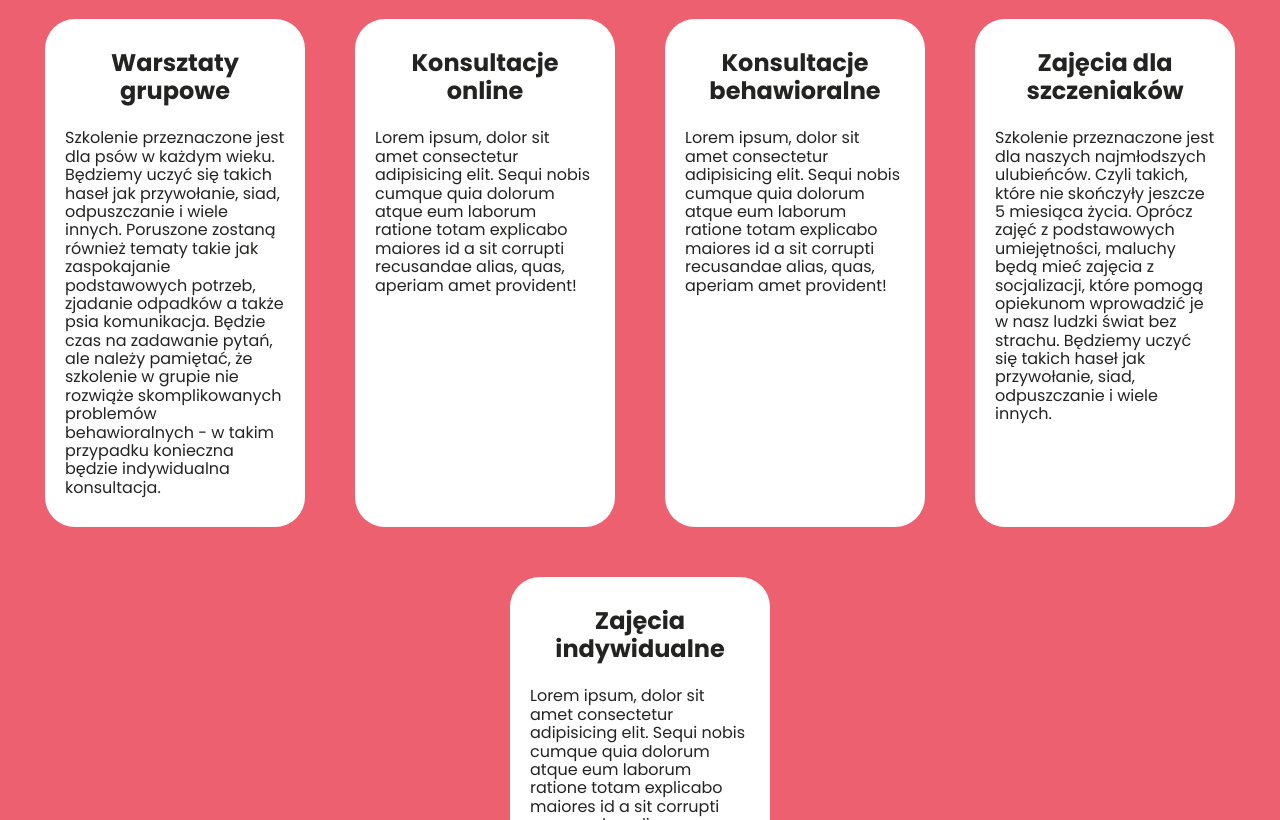
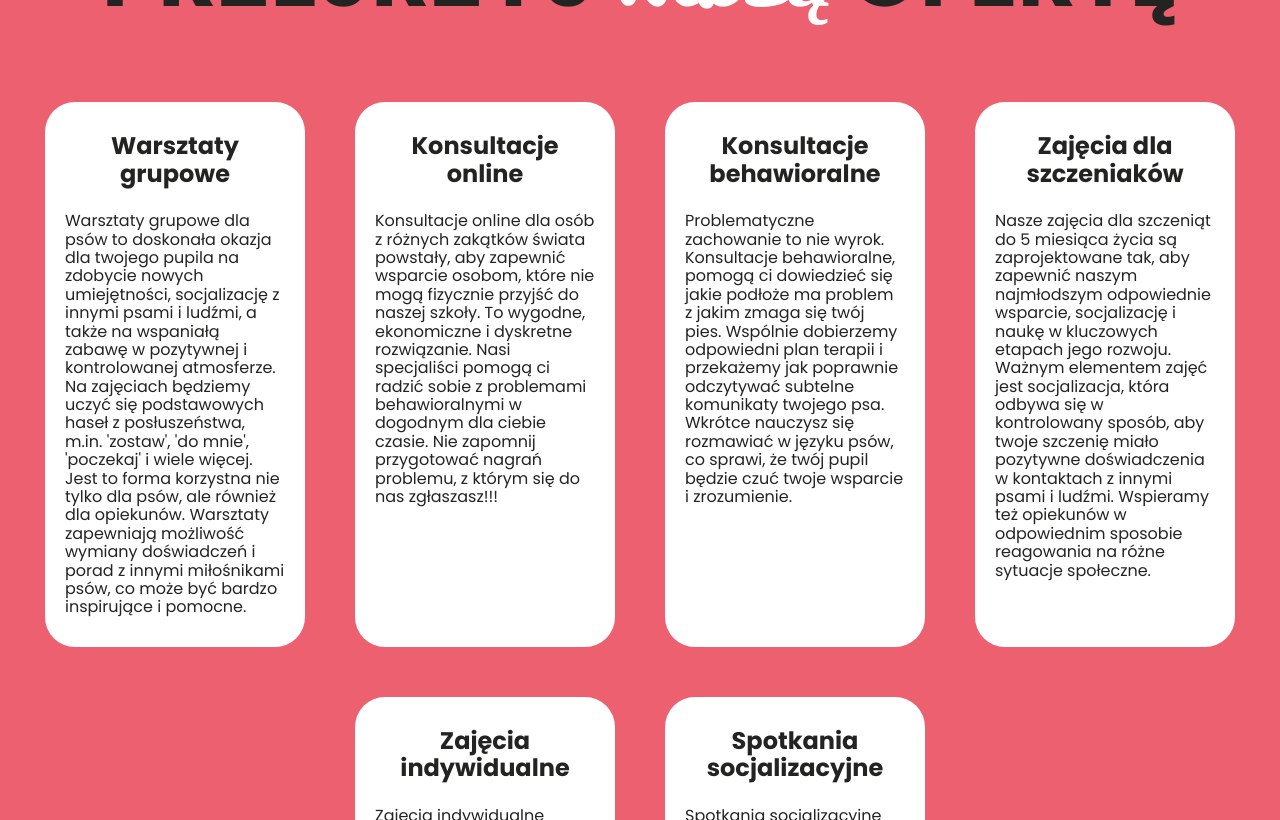
Before and after one commit to Patryk0408/Wyszczekaj-To, a React (Create React App) app: page / in a window 1280 px wide. Shown: the part 1980-2800 px from the top of the page. Built offline with nearby package versions, Linux system fonts and the light colour scheme.

Commit message:
Added changes to data in descriptions

```diff
--- a/src/App.js
+++ b/src/App.js
@@ -9,7 +9,7 @@ function App() {
 		<div>
 			<Header />
 			<Home />
-			<AboutUs content='Witaj w Centrum Szkolenia Psów Wyszczekaj To! Oferuję spersonalizowane szkolenia oparte na metodzie pozytywnego wzmocnienia dla psów w każdym wieku i rasie. Dzięki mojemu doświadczeniu i wiedzy zapewniam kompleksową pomoc w rozwiązywaniu problemów behawioralnych oraz osiąganiu celów związanych z posłuszeństwem. Dołącz do naszej społeczności miłośników psów i odkryj potencjał swojego pupila dzięki moim skutecznym programom szkoleniowym. Skontaktuj się ze mną już dziś, aby rozpocząć swoją przygodę w budowaniu silniejszej więzi i posłusznego towarzysza.' />
+			<AboutUs content='Witamy w Wyszczekaj To Centrum Szkolenia Psów, gdzie zrozumienie psiej komunikacji jest kluczem do skutecznego treningu i budowania głębokiej więzi z naszymi czworonożnymi przyjaciółmi! Wierzymy, że komunikacja jest kluczem do udanej relacji z psem. Uczymy właścicieli rozpoznawania subtelnych znaków i sygnałów wysyłanych przez psy, które często wyrażają emocje, potrzeby i zamiary. Poprzez zrozumienie mowy ciała i języka psów, możemy lepiej zareagować na ich sygnały, co prowadzi do efektywniejszego treningu i większej harmonii w naszych interakcjach. Dołącz do nas, aby zrozumieć swojego psa lepiej niż kiedykolwiek wcześniej i zbudować trwałą, pełną zaufania relację między Wami. Czekamy na Was z otwartymi sercami i entuzjazmem!' />
 			<Offer />
 			<Contact />
 		</div>
--- a/src/common/Header/index.js
+++ b/src/common/Header/index.js
@@ -16,7 +16,7 @@ const Header = () => {
 			</NavLink>
 			<Nav active={menuActive}>
 				<NavItem>
-					<NavLink to='AboutUs' smooth={true} duration={500} offset={-75}>
+					<NavLink to='AboutUs' smooth={true} duration={500} offset={-50}>
 						O nas
 					</NavLink>
 				</NavItem>
--- a/src/features/Contact/index.js
+++ b/src/features/Contact/index.js
@@ -34,10 +34,7 @@ const Contact = () => {
 							Umów się na <br />
 							<TitleSpan>darmową</TitleSpan> <TitleParagraph>konsultacje telefoniczną</TitleParagraph>
 						</Title>
-						<Description>
-							Lorem ipsum, dolor sit amet consectetur adipisicing elit. Sequi nobis cumque quia dolorum atque eum
-							laborum ratione totam explicabo maiores id a sit corrupti recusandae alias, quas, aperiam amet provident!
-						</Description>
+						<Description>Nie rozumiesz co twój pies ma ci do powiedzenia? Rozwiążmy tę zagadkę razem!!!</Description>
 					</TextWrapper>
 					<Send>
 						<SendTitle>Napisz do nas!</SendTitle>
--- a/src/features/Contact/styled.js
+++ b/src/features/Contact/styled.js
@@ -18,7 +18,6 @@ export const Background = styled.div`
 	bottom: 0;
 	background-size: cover;
 	background-position-x: center;
-	filter: brightness(0.3);
 `
 
 export const ContactWrapper = styled.div`
@@ -75,6 +74,7 @@ export const TitleParagraph = styled.p`
 `
 
 export const Description = styled.div`
+	min-height: 80px;
 	font-size: 18px;
 	font-weight: 700;
 `
@@ -181,6 +181,11 @@ export const Copyright = styled.div`
 	bottom: 5px;
 	justify-content: center;
 	gap: 5px;
+	font-size: 0.8em;
+
+	@media (min-width: ${({ theme }) => theme.breakpoint.tablet}) {
+		font-size: 1em;
+	}
 `
 
 export const CopyrightLink = styled.a`
--- a/src/features/Home/styled.js
+++ b/src/features/Home/styled.js
@@ -24,7 +24,6 @@ export const Background = styled.div`
 	width: 100%;
 	height: 700px;
 	background-size: cover;
-	filter: brightness(0.3);
 
 	@media (min-width: ${({ theme }) => theme.breakpoint.mobile}) {
 		height: 850px;
--- a/src/myOffer.json
+++ b/src/myOffer.json
@@ -2,26 +2,31 @@
 	{
 		"id": "1",
 		"title": "Warsztaty grupowe",
-		"content": "Szkolenie przeznaczone jest dla psów w każdym wieku. Będziemy uczyć się takich haseł jak przywołanie, siad, odpuszczanie i wiele innych. Poruszone zostaną również tematy takie jak zaspokajanie podstawowych potrzeb, zjadanie odpadków a także psia komunikacja. Będzie czas na zadawanie pytań, ale należy pamiętać, że szkolenie w grupie nie rozwiąże skomplikowanych problemów behawioralnych - w takim przypadku konieczna będzie indywidualna konsultacja."
+		"content": "Warsztaty grupowe dla psów to doskonała okazja dla twojego pupila na zdobycie nowych umiejętności, socjalizację z innymi psami i ludźmi, a także na wspaniałą zabawę w pozytywnej i kontrolowanej atmosferze. Na zajęciach będziemy uczyć się podstawowych haseł z posłuszeństwa, m.in. 'zostaw', 'do mnie', 'poczekaj' i wiele więcej. Jest to forma korzystna nie tylko dla psów, ale również dla opiekunów. Warsztaty zapewniają możliwość wymiany doświadczeń i porad z innymi miłośnikami psów, co może być bardzo inspirujące i pomocne."
 	},
 	{
 		"id": "2",
 		"title": "Konsultacje online",
-		"content": "Lorem ipsum, dolor sit amet consectetur adipisicing elit. Sequi nobis cumque quia dolorum atque eum laborum ratione totam explicabo maiores id a sit corrupti recusandae alias, quas, aperiam amet provident!"
+		"content": "Konsultacje online dla osób z różnych zakątków świata powstały, aby zapewnić wsparcie osobom, które nie mogą fizycznie przyjść do naszej szkoły. To wygodne, ekonomiczne i dyskretne rozwiązanie. Nasi specjaliści pomogą ci radzić sobie z problemami behawioralnymi w dogodnym dla ciebie czasie. Nie zapomnij przygotować nagrań problemu, z którym się do nas zgłaszasz!!!"
 	},
 	{
 		"id": "3",
 		"title": "Konsultacje behawioralne",
-		"content": "Lorem ipsum, dolor sit amet consectetur adipisicing elit. Sequi nobis cumque quia dolorum atque eum laborum ratione totam explicabo maiores id a sit corrupti recusandae alias, quas, aperiam amet provident!"
+		"content": "Problematyczne zachowanie to nie wyrok. Konsultacje behawioralne, pomogą ci dowiedzieć się jakie podłoże ma problem z jakim zmaga się twój pies. Wspólnie dobierzemy odpowiedni plan terapii i przekażemy jak poprawnie odczytywać subtelne komunikaty twojego psa. Wkrótce nauczysz się rozmawiać w języku psów, co sprawi, że twój pupil będzie czuć twoje wsparcie i zrozumienie."
 	},
 	{
-		"id": "3",
+		"id": "4",
 		"title": "Zajęcia dla szczeniaków",
-		"content": "Szkolenie przeznaczone jest dla naszych najmłodszych ulubieńców. Czyli takich, które nie skończyły jeszcze 5 miesiąca życia. Oprócz zajęć z podstawowych umiejętności, maluchy będą mieć zajęcia z socjalizacji, które pomogą opiekunom wprowadzić je w nasz ludzki świat bez strachu. Będziemy uczyć się takich haseł jak przywołanie, siad, odpuszczanie i wiele innych."
+		"content": "Nasze zajęcia dla szczeniąt do 5 miesiąca życia są zaprojektowane tak, aby zapewnić naszym najmłodszym odpowiednie wsparcie, socjalizację i naukę w kluczowych etapach jego rozwoju. Ważnym elementem zajęć jest socjalizacja, która odbywa się w kontrolowany sposób, aby twoje szczenię miało pozytywne doświadczenia w kontaktach z innymi psami i ludźmi. Wspieramy też opiekunów w odpowiednim sposobie reagowania na różne sytuacje społeczne."
 	},
 	{
-		"id": "3",
+		"id": "5",
 		"title": "Zajęcia indywidualne",
-		"content": "Lorem ipsum, dolor sit amet consectetur adipisicing elit. Sequi nobis cumque quia dolorum atque eum laborum ratione totam explicabo maiores id a sit corrupti recusandae alias, quas, aperiam amet provident!"
+		"content": "Zajęcia indywidualne pozwalają nam na pełne skupienie się na Twoim psie i jego postępach. Trener będzie mógł dostosować tempo nauki do zdolności i potrzeb Twojego pupila, zapewniając maksymalne zaangażowanie i efektywność treningu. Zajęcia indywidualne są doskonałą opcją, jeśli twój pies ma problem w kontaktach z innymi psami lub potrzebuje większej uwagi podczas szkolenia."
+	},
+	{
+		"id": "6",
+		"title": "Spotkania socjalizacyjne",
+		"content": "Spotkania socjalizacyjne dla psów - ucz się w grupie! Nasze centrum szkolenia oferuje specjalne spotkania, które umożliwiają Twojemu psu interakcję z innymi psami, pod okiem naszych doświadczonych trenerów. To doskonała okazja dla Twojego pupila na naukę umiejętności społecznych i budowanie pewności siebie w towarzystwie innych psów."
 	}
 ]
```
Also changed, not shown: src/img/KONTAKT.jpg, src/img/LANDING-PAGE.jpg.
